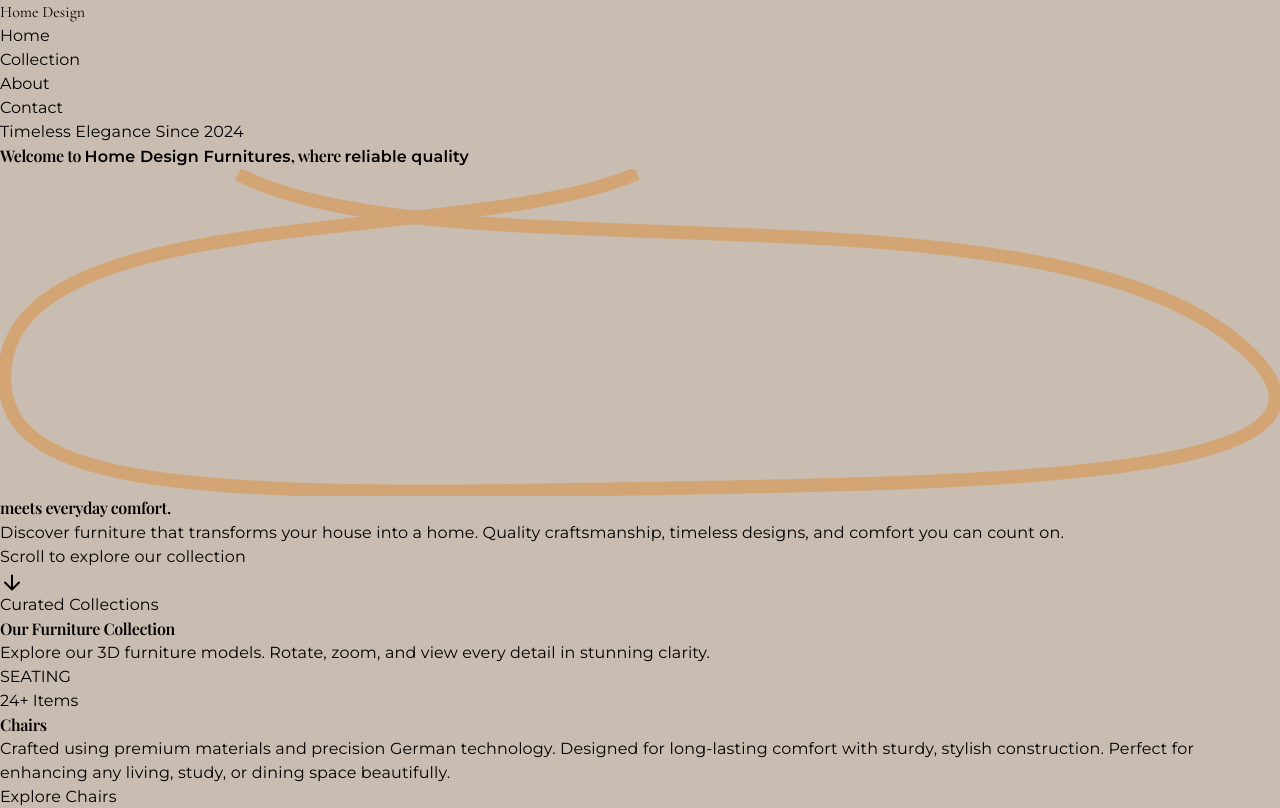
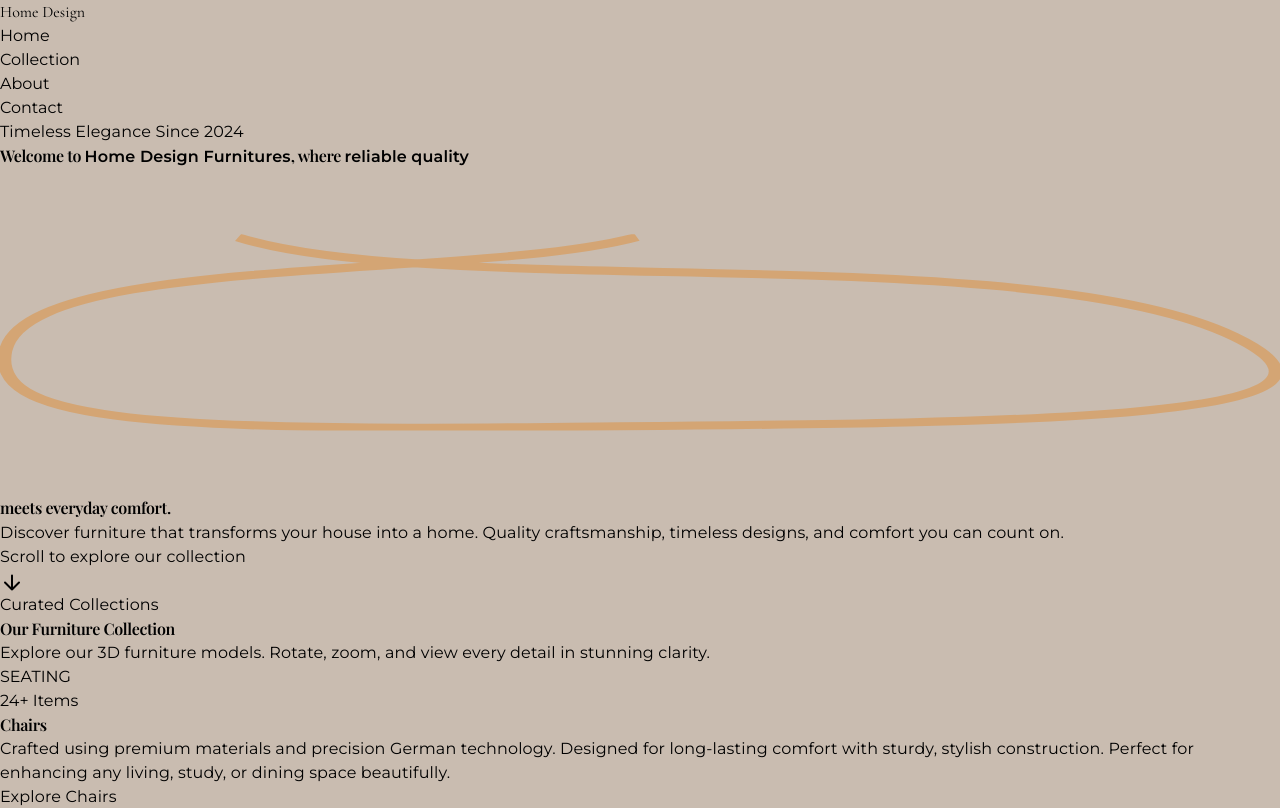
Before and after one commit to SowmikDey/demo_test2, a React (Vite) app in the folder frontend/: page / in a window 1280 px wide. Shown: the top 808 px of the page. Built offline with nearby package versions, Linux system fonts and the light colour scheme; no server answers; grey boxes are pictures that could not be loaded.

Commit message:
added 3d-models

```diff
--- a/frontend/src/HeroSection.jsx
+++ b/frontend/src/HeroSection.jsx
@@ -31,7 +31,8 @@ const HeroSection = () => {
             <svg
               viewBox="0 0 286 73"
               fill="none"
-              className="absolute -left-2 -right-2 -top-2 bottom-0 translate-y-1 w-full h-auto"
+              className="absolute -left-4 -translate-x-1/2 -top-10 w-[110%] h-auto"
+              style={{ transform: "scaleY(0.6)", transformOrigin: "center" }}
             >
               <motion.path
                 initial={{ pathLength: 0 }}
@@ -56,7 +57,8 @@ const HeroSection = () => {
           className="text-base sm:text-lg md:text-xl text-[#5a4a3a] mb-8 leading-relaxed font-light"
           style={{ fontFamily: "'Montserrat', sans-serif" }}
         >
-          Discover furniture that transforms your house into a home. Quality craftsmanship, timeless designs, and comfort you can count on.
+          Discover furniture that transforms your house into a home. Quality
+          craftsmanship, timeless designs, and comfort you can count on.
         </motion.p>
 
         <motion.div
@@ -97,7 +99,7 @@ const HeroSection = () => {
               ease: "easeInOut",
             }}
           >
-            <path d="M12 5v14M19 12l-7 7-7-7"/>
+            <path d="M12 5v14M19 12l-7 7-7-7" />
           </motion.svg>
         </motion.div>
       </div>
@@ -231,7 +233,7 @@ const ShuffleGrid = () => {
   };
 
   return (
-    <div className="grid grid-cols-4 grid-rows-4 h-[300px] sm:h-[350px] md:h-[400px] lg:h-[500px] gap-2 w-full">
+    <div className="grid grid-cols-4 grid-rows-4 h-[330px] sm:h-[380px] md:h-[430px] lg:h-[550px] gap-3 w-full">
       {squares}
     </div>
   );
--- a/frontend/src/Landing.jsx
+++ b/frontend/src/Landing.jsx
@@ -22,7 +22,7 @@ const Landing = () => {
       <Navbar />
 
       {/* Main Content with top padding to account for fixed navbar */}
-      <div ref={containerRef} className="pt-20">
+      <div ref={containerRef} className="">
         {/* Hero Section with Parallax Effect */}
         <motion.div
           style={{
@@ -30,7 +30,7 @@ const Landing = () => {
             scale: heroScale,
             y: heroY,
           }}
-          className="sticky top-20 z-10 bg-[#faf8f5]"
+          className="sticky top-5 z-10 bg-[#faf8f5]"
         >
           <HeroSection />
         </motion.div>
--- a/frontend/src/Navbar.jsx
+++ b/frontend/src/Navbar.jsx
@@ -58,7 +58,7 @@ const Tab = ({ children, setPosition }) => {
           opacity: 1,
         });
       }}
-      className="relative z-10 block cursor-pointer px-4 py-2 text-sm font-medium text-[#2c2416] hover:text-[#2c2416] transition-colors"
+      className="relative z-10 block cursor-pointer px-4 py-2 text-sm font-medium text-[#2c2416] hover:text-[#ffffff] transition-colors"
     >
       {children}
     </li>
@@ -76,7 +76,7 @@ const Cursor = ({ position }) => {
         stiffness: 300,
         damping: 30,
       }}
-      className="absolute z-0 h-full rounded-full bg-[#2c2416]"
+      className="absolute top-0 left-0 z-0 h-full rounded-full bg-[#6d573b]"
     />
   );
 };
```
